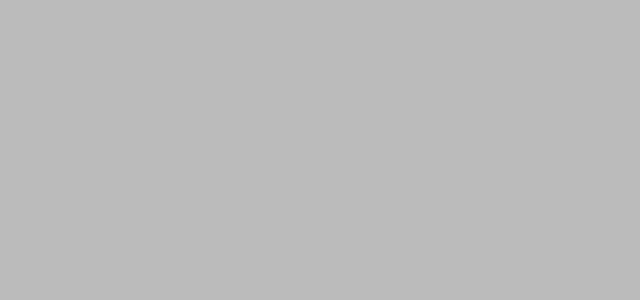
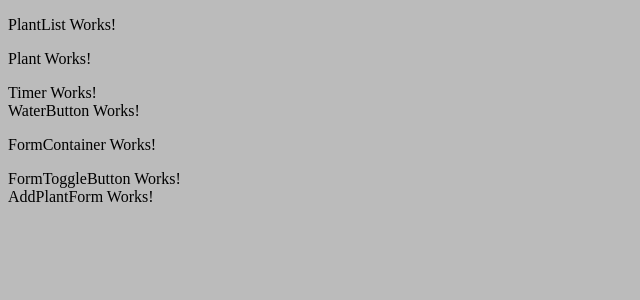
Before and after one commit to jaredeiseman/plant-watering-tracker, a React app: page / in a window 1280 px wide. Shown: the top 300 px of the page, without its empty margins (0-640 px from the left). Built offline with nearby package versions, Linux system fonts and the light colour scheme.

Commit message:
generate known necessary components and string them up with eachother

```diff
--- /dev/null
+++ b/src/components/AddPlantForm.jsx
@@ -0,0 +1,9 @@
+import React from 'react';
+
+function AddPlantForm() {
+  return (
+    <div>AddPlantForm Works!</div>
+  );
+}
+
+export default AddPlantForm;
--- a/src/components/App.jsx
+++ b/src/components/App.jsx
@@ -1,9 +1,13 @@
 import React from 'react';
 import styles from '../styles/App.css';
+import PlantList from './PlantList';
+import FormContainer from './FormContainer';
 
 function App(){
   return (
     <div className={styles.app}>
+      <PlantList />
+      <FormContainer />
     </div>
   );
 }
--- /dev/null
+++ b/src/components/FormContainer.jsx
@@ -0,0 +1,15 @@
+import React from 'react';
+import FormToggleButton from './FormToggleButton';
+import AddPlantForm from './AddPlantForm';
+
+function FormContainer() {
+  return (
+    <div>
+      <p>FormContainer Works!</p>
+      <FormToggleButton />
+      <AddPlantForm />
+    </div>
+  );
+}
+
+export default FormContainer;
--- /dev/null
+++ b/src/components/FormToggleButton.jsx
@@ -0,0 +1,9 @@
+import React from 'react';
+
+function FormToggleButton() {
+  return (
+    <div>FormToggleButton Works!</div>
+  );
+}
+
+export default FormToggleButton;
--- /dev/null
+++ b/src/components/Plant.jsx
@@ -0,0 +1,15 @@
+import React from 'react';
+import Timer from './Timer';
+import WaterButton from './WaterButton';
+
+function Plant() {
+  return (
+    <div>
+      <p>Plant Works!</p>
+      <Timer />
+      <WaterButton />
+    </div>
+  );
+}
+
+export default Plant;
--- /dev/null
+++ b/src/components/PlantList.jsx
@@ -0,0 +1,13 @@
+import React from 'react';
+import Plant from './Plant';
+
+function PlantList() {
+  return (
+    <div>
+      <p>PlantList Works!</p>
+      <Plant />
+    </div>
+  );
+}
+
+export default PlantList;
--- /dev/null
+++ b/src/components/Timer.jsx
@@ -0,0 +1,9 @@
+import React from 'react';
+
+function Timer() {
+  return (
+    <div>Timer Works!</div>
+  );
+}
+
+export default Timer;
--- /dev/null
+++ b/src/components/WaterButton.jsx
@@ -0,0 +1,9 @@
+import React from 'react';
+
+function WaterButton() {
+  return (
+    <div>WaterButton Works!</div>
+  );
+}
+
+export default WaterButton;
```
